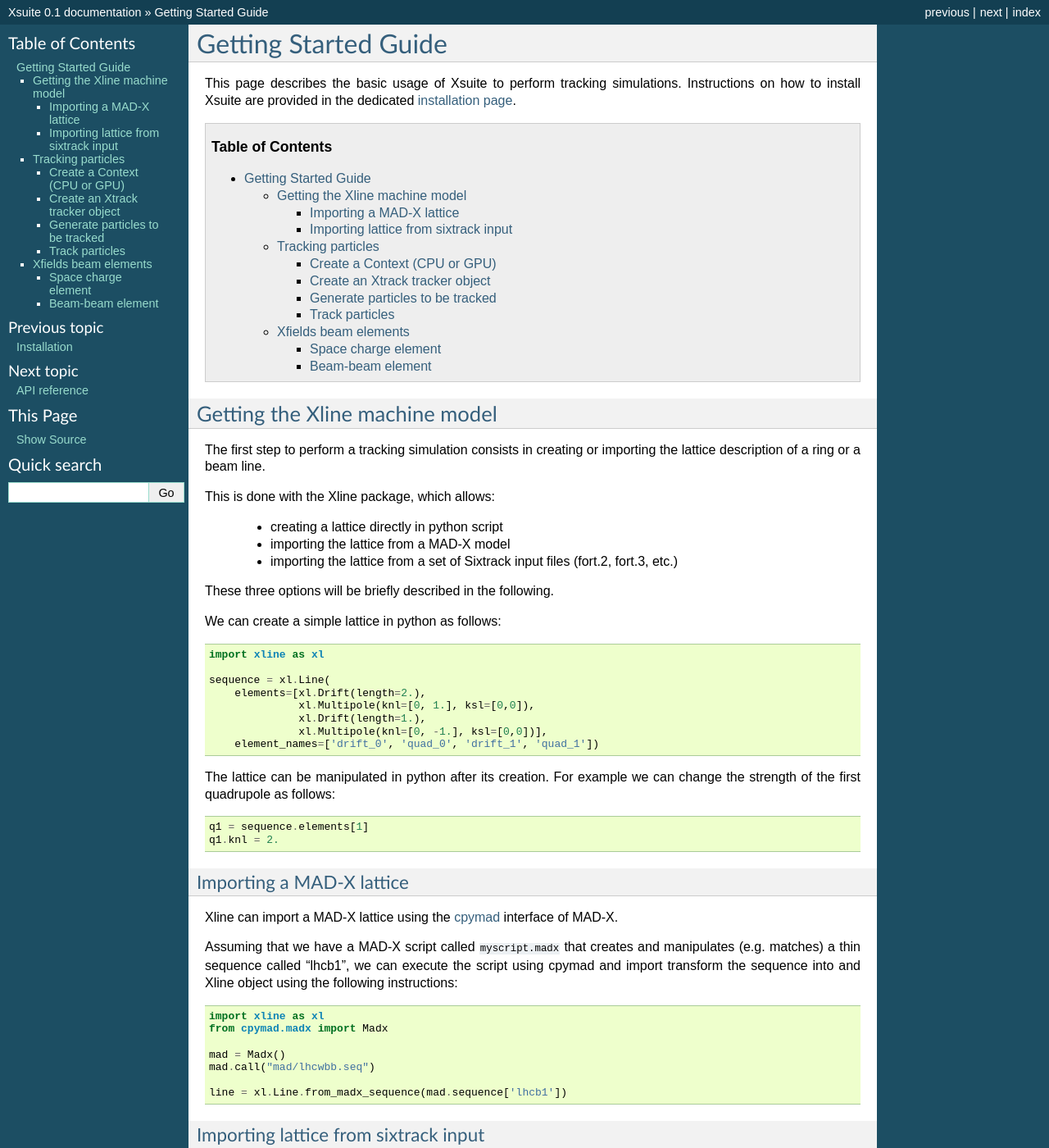
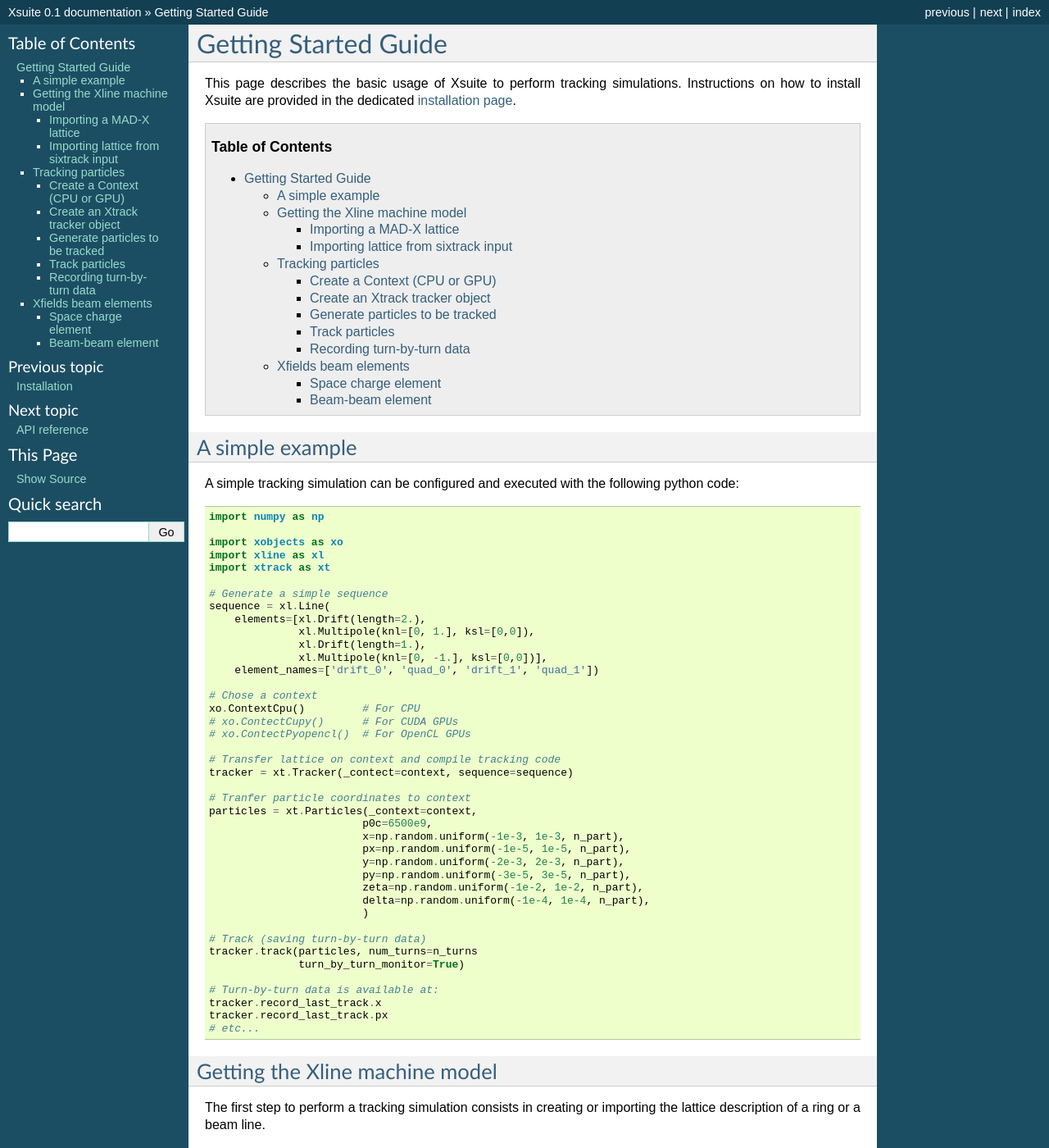
Before and after one commit to xsuite/xsuite, a Sphinx documentation site: the page built from docs/gettingstarted.rst, in a window 1280 px wide and 1400 px high. Shown: the whole window at 82% size. Built offline with Sphinx 7.4.7, drawn with Linux system fonts in a browser that asks for light colours; some of the changed text lies outside the part shown.

Commit message:
Quick push

```diff
--- a/docs/gettingstarted.rst
+++ b/docs/gettingstarted.rst
@@ -6,6 +6,56 @@ Instructions on how to install Xsuite are provided in the dedicated :doc:`instal
 
 .. contents:: Table of Contents
     :depth: 3
+
+A simple example
+----------------
+
+A simple tracking simulation can be configured and executed with the following python code:
+
+.. code-block:: python
+
+    import numpy as np
+
+    import xobjects as xo
+    import xline as xl
+    import xtrack as xt
+
+    # Generate a simple sequence
+    sequence = xl.Line(
+        elements=[xl.Drift(length=2.),
+                  xl.Multipole(knl=[0, 1.], ksl=[0,0]),
+                  xl.Drift(length=1.),
+                  xl.Multipole(knl=[0, -1.], ksl=[0,0])],
+        element_names=['drift_0', 'quad_0', 'drift_1', 'quad_1'])
+
+    # Chose a context
+    xo.ContextCpu()         # For CPU
+    # xo.ContectCupy()      # For CUDA GPUs
+    # xo.ContectPyopencl()  # For OpenCL GPUs
+
+    # Transfer lattice on context and compile tracking code
+    tracker = xt.Tracker(_contect=context, sequence=sequence)
+
+    # Tranfer particle coordinates to context
+    particles = xt.Particles(_context=context,
+                            p0c=6500e9,
+                            x=np.random.uniform(-1e-3, 1e-3, n_part),
+                            px=np.random.uniform(-1e-5, 1e-5, n_part),
+                            y=np.random.uniform(-2e-3, 2e-3, n_part),
+                            py=np.random.uniform(-3e-5, 3e-5, n_part),
+                            zeta=np.random.uniform(-1e-2, 1e-2, n_part),
+                            delta=np.random.uniform(-1e-4, 1e-4, n_part),
+                            )
+
+    # Track (saving turn-by-turn data)
+    tracker.track(particles, num_turns=n_turns
+                  turn_by_turn_monitor=True)
+
+    # Turn-by-turn data is available at:
+    tracker.record_last_track.x
+    tracker.record_last_track.px
+    # etc...
+
 
 Getting the Xline machine model
 -------------------------------
@@ -150,7 +200,10 @@ The tracker object can now be used to track the generated particles over the spe
     num_turns = 100
     tracker.track(particles, num_turns=num_turns)
 
+This returns the particles state after 100 revolutions over the lattice.
 
+Recording turn-by-turn data
+~~~~~~~~~~~~~~~~~~~~~~~~~~~
 
 
 
```
